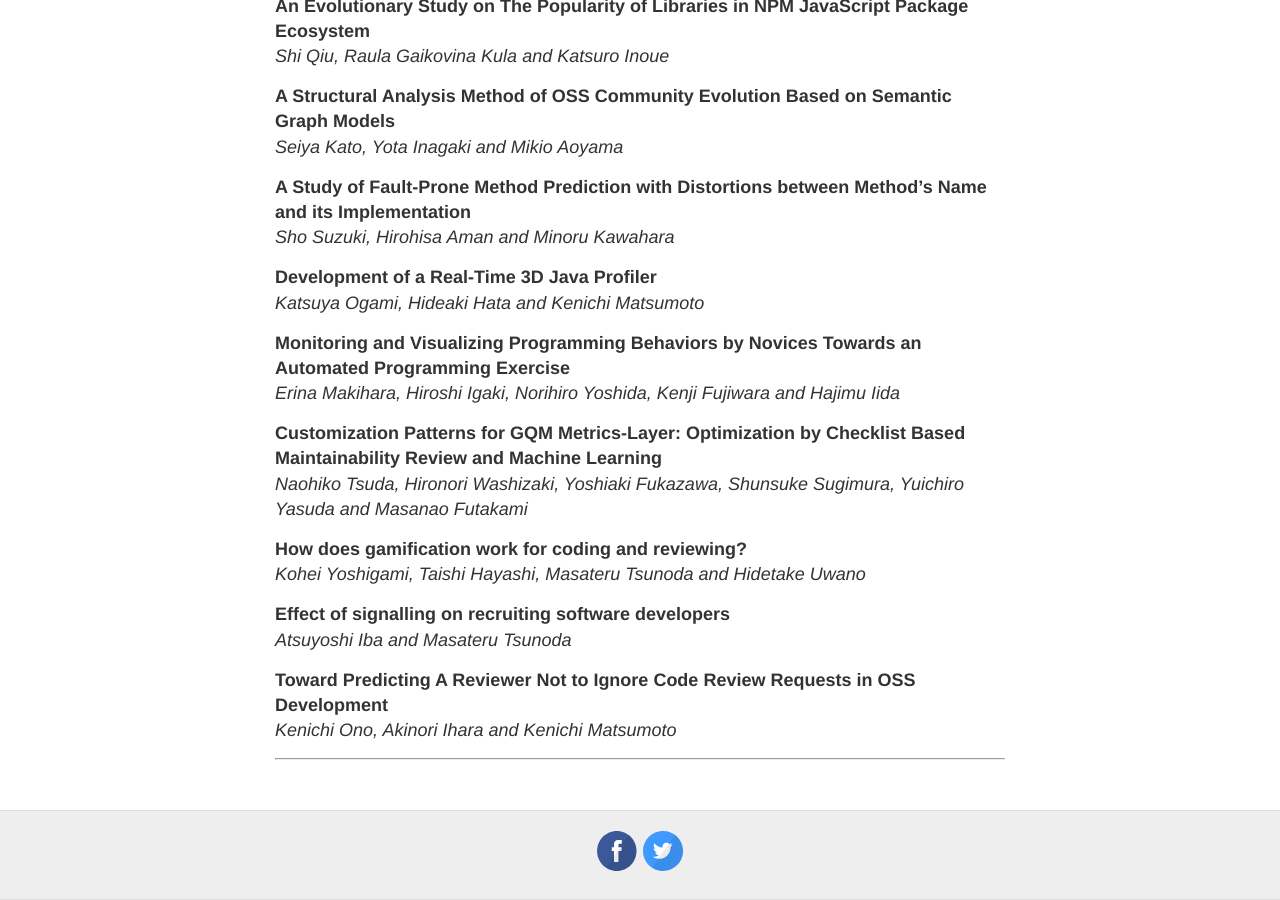
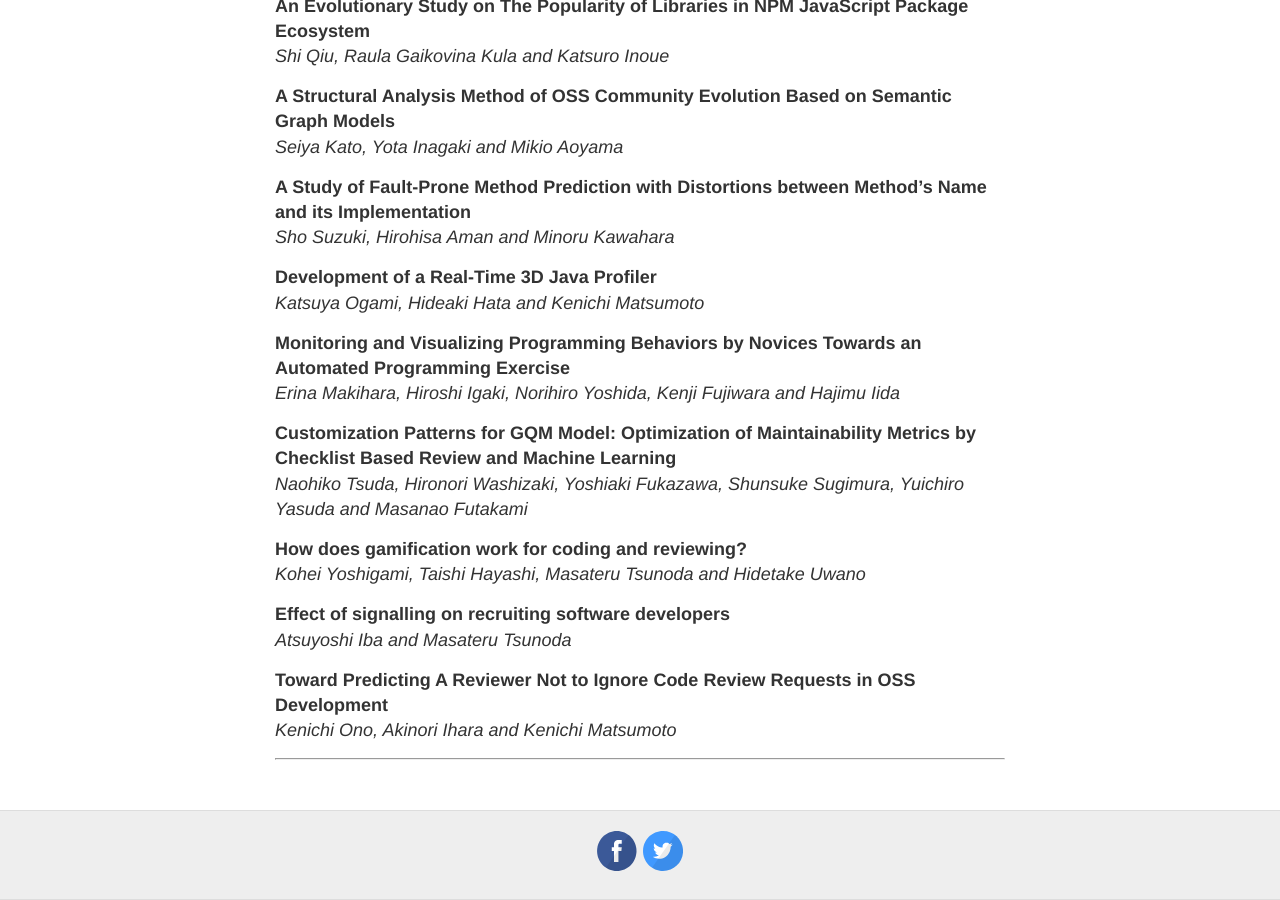
Before and after one commit to iwesep2017/iwesep2017.github.io, a Jekyll site: the page built from accepted-papers.md, in a window 1280 px wide and 900 px high, scrolled down 1805 px. Built offline with Jekyll 4.4.1, drawn with Linux system fonts in a browser that asks for light colours.

Commit message:
Update program and accepted paper

```diff
--- a/accepted-papers.md
+++ b/accepted-papers.md
@@ -64,7 +64,7 @@ permalink: /accepted-papers/
 **Monitoring and Visualizing Programming Behaviors by Novices Towards an Automated Programming Exercise**
 *Erina Makihara, Hiroshi Igaki, Norihiro Yoshida, Kenji Fujiwara and Hajimu Iida*
 
-**Customization Patterns for GQM Metrics-Layer: Optimization by Checklist Based Maintainability Review and Machine Learning**
+**Customization Patterns for GQM Model: Optimization of Maintainability Metrics by Checklist Based Review and Machine Learning**
 *Naohiko Tsuda, Hironori Washizaki, Yoshiaki Fukazawa, Shunsuke Sugimura, Yuichiro Yasuda and Masanao Futakami*
 
 **How does gamification work for coding and reviewing?**
```
Also changed, not shown: program.md (+1 -1 lines).
